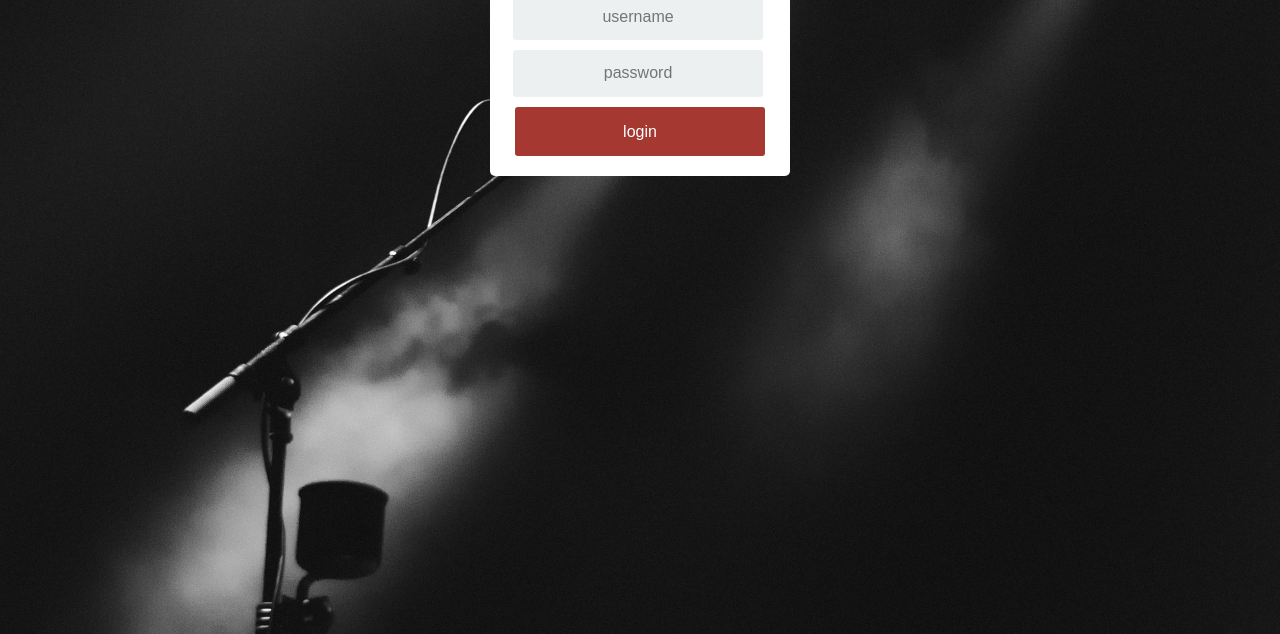
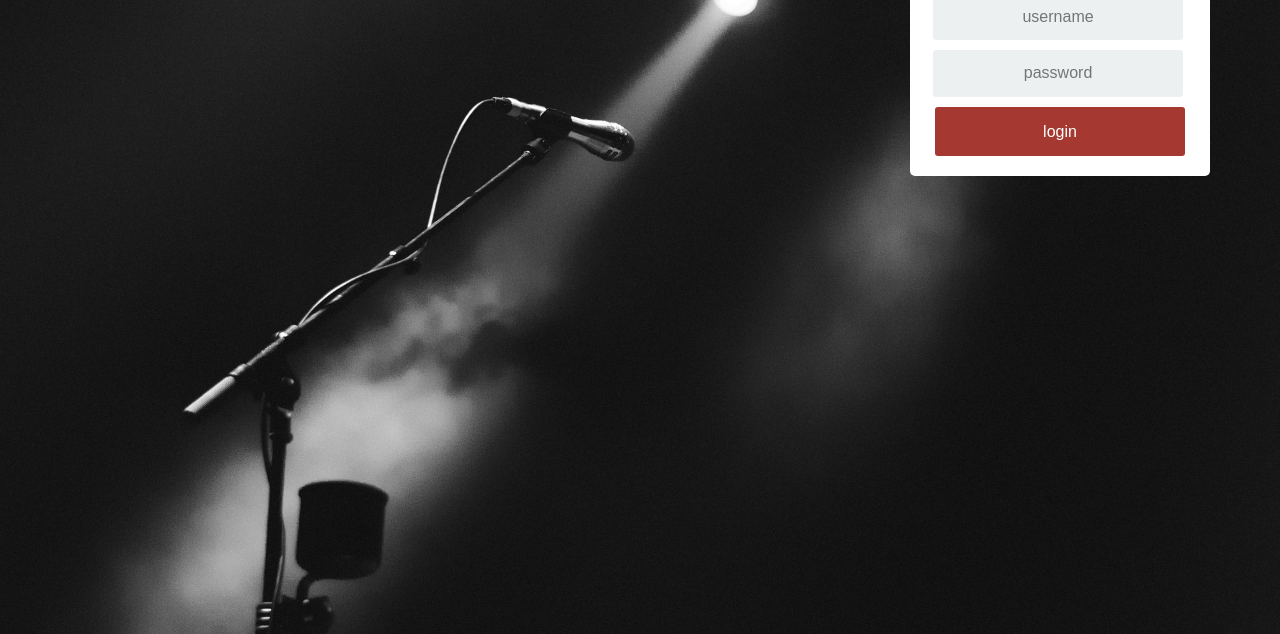
Before and after one commit to MrEdwinRodriguez/rapapp, a plain HTML site: page signin.html in a window 1280 px wide. Shown: the part 166-800 px from the top of the page. Drawn offline with nearby package versions, Linux system fonts and the light colour scheme; a web font is replaced by a local one.

Commit message:
move signin right

```diff
--- a/signin.html
+++ b/signin.html
@@ -20,14 +20,16 @@
 
 
 
+<!-- <div class='pullright'> -->
+        <div class="login pull-right">
 
-        <div class="login">
             <div class="login-screen">
                 <div class="app-title">
                     <h1>Spit Bars</h1>
                 </div>
               <form method='post' action="/creativewriter/login">
-                <div class="login-form">
+
+                <div class="login-form" >
                     <div class="control-group">
                         <input type="text" class="login-field" value="" placeholder="username" id="login-name" name='email' required>
                         <label class="login-field-icon fui-user" for="login-name"></label>
@@ -46,7 +48,7 @@
             </form>
           </div>
         </div>
-
+<!-- </div> -->
 </body>
 
 
@@ -88,6 +90,7 @@ width: 300px;
 background-color: #FFF;
 padding: 20px;
 border-radius: 5px
+
 }
 
 .app-title {
```
